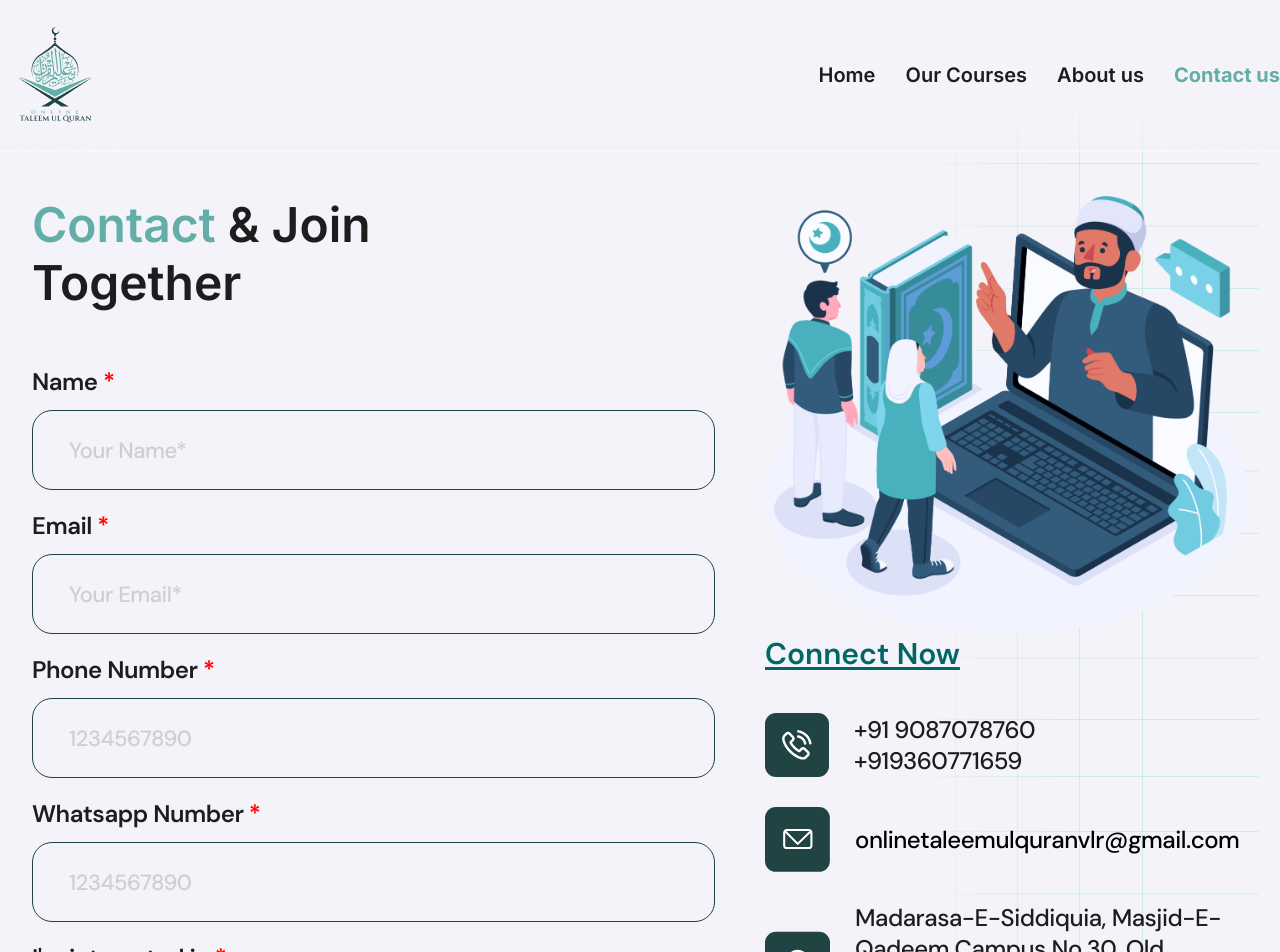
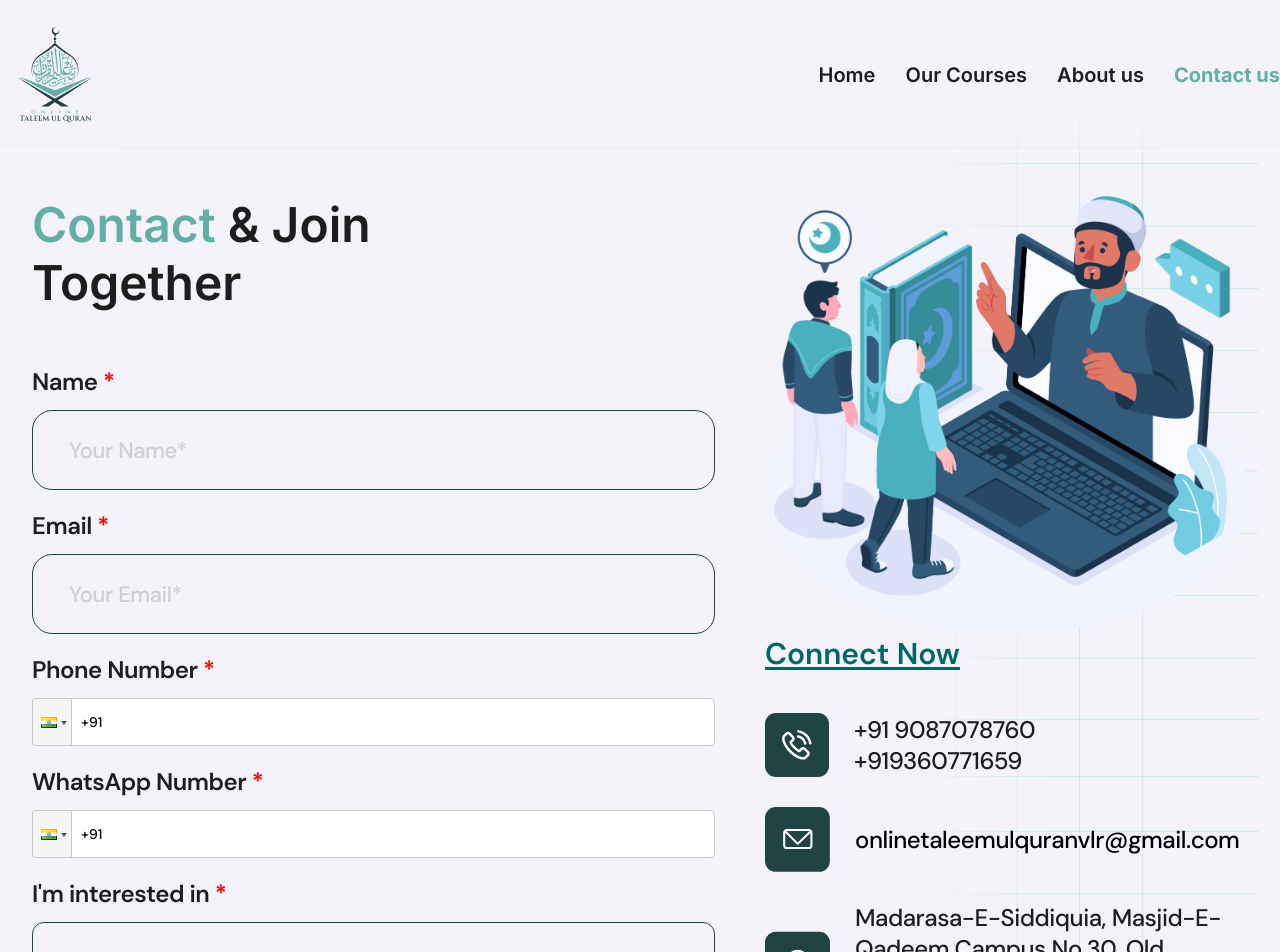
Before and after one commit to riyazz03/online-taleem-ul-quran, a Next.js app: page /contact-us in a window 1280 px wide. Shown: the top 952 px of the page. Built offline with nearby package versions, Linux system fonts and the light colour scheme.

Commit message:
Country Code added in Contact Us Form

```diff
--- a/app/contact-us/page.tsx
+++ b/app/contact-us/page.tsx
@@ -5,6 +5,8 @@ import "../css/contactUs.css";
 import Image from "next/image";
 import { motion, useInView } from "framer-motion";
 import emailjs from "@emailjs/browser";
+import PhoneInput from 'react-phone-input-2';
+import 'react-phone-input-2/lib/style.css';
 
 const ContactUs = () => {
   const form = useRef<HTMLFormElement | null>(null);
@@ -28,6 +30,8 @@ const ContactUs = () => {
 
   const isFormInView = useInView(formRef, { once: true, amount: 0.2 });
   const isDetailsInView = useInView(detailsRef, { once: true, amount: 0.2 });
+
+  const isValidPhoneNumber = (number: string) => /^\d{20}$/.test(number);
 
   useEffect(() => {
     const weekends: string[] = [];
@@ -61,25 +65,23 @@ const ContactUs = () => {
     setFormData((prev) => ({ ...prev, [name]: value }));
   };
 
-  const validatePhoneNumber = (number: string) => {
-    return /^\d{10}$/.test(number);
-  };
-
   const handleSubmit = (e: React.FormEvent) => {
     e.preventDefault();
 
-    if (
-      !validatePhoneNumber(formData.phone) ||
-      !validatePhoneNumber(formData.whatsapp)
-    ) {
-      alert("Phone and WhatsApp numbers must be exactly 10 digits.");
-      return;
-    }
+    // if (!isValidPhoneNumber(formData.phone)) {
+    //   alert("Phone number must be 10 digits.");
+    //   return;
+    // }
+
+    // if (!isValidPhoneNumber(formData.whatsapp)) {
+    //   alert("WhatsApp number must be 10 digits.");
+    //   return;
+    // }
 
     setLoading(true);
 
     const url =
-      "https://script.google.com/macros/s/AKfycbwC7RNSJnrPcFn8OCUvEL6MwhI4ZZncad6PWLHsDiIXyPLIYQAjnbM3TvW1gx8Ne5iN/exec";
+      "https://script.google.com/macros/s/AKfycbxkr-oYcIAWfyP8yT0c9P9R7JgXJFn8GuGoHwawOuCvL6ENDssOvLtnqQjQb01RTvKu/exec";
 
     const formPayload = `Name=${encodeURIComponent(
       formData.name
@@ -105,11 +107,9 @@ const ContactUs = () => {
             publicKey: "9GwxlluH6w4vlxKbe",
           })
           .then(() => {
-            console.log("Email sent");
+            console.log("Email sent ✅");
             setShowSuccess(true);
             setTimeout(() => setShowSuccess(false), 3000);
-          });
-
             setFormData({
               name: "",
               email: "",
@@ -120,10 +120,10 @@ const ContactUs = () => {
             setSelectedCourse("");
             setSelectedDate("");
           })
-      .catch((error) => console.error(error))
-      .finally(() => {
-        setLoading(false);
-      });
+          .catch((err) => console.error("EmailJS error:", err));
+      })
+      .catch((err) => console.error("Google Sheets error:", err))
+      .finally(() => setLoading(false));
   };
 
   const fadeInUp = {
@@ -146,7 +146,6 @@ const ContactUs = () => {
 
   return (
     <div className="contact-us-section relative">
-      {/* Background Grid Images */}
       <Image
         src="/assets/Icons/Grids.svg"
         alt="Grid"
@@ -162,7 +161,6 @@ const ContactUs = () => {
         className="contact-us-grid-image-landscape"
       />
 
-      {/* Success Popup */}
       {showSuccess && (
         <motion.div
           className="success-popup"
@@ -178,7 +176,6 @@ const ContactUs = () => {
 
       <div className="padding-global">
         <div className="main-container contact-us-container">
-          {/* Form Section */}
           <motion.div
             className="contact-us-form"
             ref={formRef}
@@ -190,9 +187,7 @@ const ContactUs = () => {
               <h1 className="section-title">
                 <span>Contact</span> & Join Together
               </h1>
-              <p className="form-label-title mb-4">
-                {/* Demo Schedule (Only Weekend at 09:00 pm) */}
-              </p>
+              <p className="form-label-title mb-4"></p>
             </motion.div>
             <div className="contact-us-form-content">
               <form
@@ -200,7 +195,6 @@ const ContactUs = () => {
                 onSubmit={handleSubmit}
                 className="contact-us-form-block"
               >
-                {/* Inputs */}
                 <div className="form-input-block">
                   <label htmlFor="name" className="form-label-title">
                     Name <span className="required">*</span>
@@ -234,49 +228,29 @@ const ContactUs = () => {
                   <label htmlFor="phone" className="form-label-title">
                     Phone Number <span className="required">*</span>
                   </label>
-                  <input
-                    id="phone"
-                    name="phone"
-                    type="tel"
-                    inputMode="numeric"
-                    maxLength={10}
-                    placeholder="1234567890"
+                  <PhoneInput
+                    country={'in'}
                     value={formData.phone}
-                    onChange={(e) => {
-                      const onlyNums = e.target.value.replace(/\D/g, "");
-                      if (onlyNums.length <= 10) {
-                        setFormData({ ...formData, phone: onlyNums });
-                      }
-                    }}
-                    required
-                    className="form-input"
+                    onChange={(value) => setFormData({ ...formData, phone: value })}
+                    inputClass="form-input"
+                    inputStyle={{ width: '100%' }}
                   />
                 </div>
                 <div className="form-input-block">
                   <label htmlFor="whatsapp" className="form-label-title">
-                    Whatsapp Number <span className="required">*</span>
+                    WhatsApp Number <span className="required">*</span>
                   </label>
-                  <input
-                    id="whatsapp"
-                    name="whatsapp"
-                    type="tel"
-                    inputMode="numeric"
-                    maxLength={10}
-                    placeholder="1234567890"
+                  <PhoneInput
+                    country={'in'}
                     value={formData.whatsapp}
-                    onChange={(e) => {
-                      const onlyNums = e.target.value.replace(/\D/g, "");
-                      if (onlyNums.length <= 10) {
-                        setFormData({ ...formData, whatsapp: onlyNums });
-                      }
-                    }}
-                    required
-                    className="form-input"
+                    onChange={(value) => setFormData({ ...formData, whatsapp: value })}
+                    inputClass="form-input"
+                    inputStyle={{ width: '100%' }}
                   />
                 </div>
                 <div className="form-input-block">
                   <label htmlFor="course" className="form-label-title">
-                    I&apos;m interested in <span className="required">*</span>
+                    I'm interested in <span className="required">*</span>
                   </label>
                   <select
                     id="course"
@@ -288,12 +262,8 @@ const ContactUs = () => {
                   >
                     <option value="">Select Your Course</option>
                     <option value="Quran Recitation">Quran Recitation</option>
-                    <option value="Simplified Tajweed">
-                      Simplified Tajweed
-                    </option>
-                    <option value="Quran Memorization">
-                      Quran Memorization
-                    </option>
+                    <option value="Simplified Tajweed">Simplified Tajweed</option>
+                    <option value="Quran Memorization">Quran Memorization</option>
                   </select>
                 </div>
                 <div className="form-input-block">
@@ -348,7 +318,6 @@ const ContactUs = () => {
             </div>
           </motion.div>
 
-          {/* Contact Details Section */}
           <motion.div
             className="contact-us-details"
             ref={detailsRef}
--- a/package.json
+++ b/package.json
@@ -12,12 +12,14 @@
     "@emailjs/browser": "^4.4.1",
     "@studio-freight/lenis": "^1.0.42",
     "@svgr/webpack": "^8.1.0",
+    "classnames": "^2.5.1",
     "framer-motion": "^12.10.5",
     "gsap": "^3.12.7",
     "next": "^15.3.2",
     "react": "^19.0.0",
     "react-dom": "^19.0.0",
     "react-intersection-observer": "^9.16.0",
+    "react-phone-input-2": "^2.15.1",
     "swiper": "^11.2.5"
   },
   "devDependencies": {
```
Also changed, not shown: 1 other file (tests, documents, lock files or other folders). Lines whose indentation alone changed are shown as unchanged.
